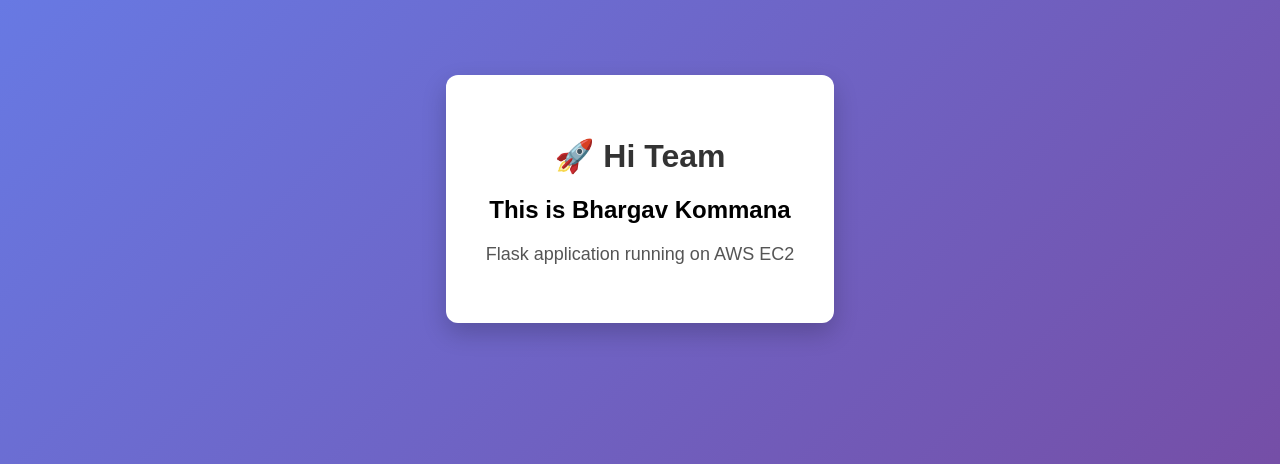
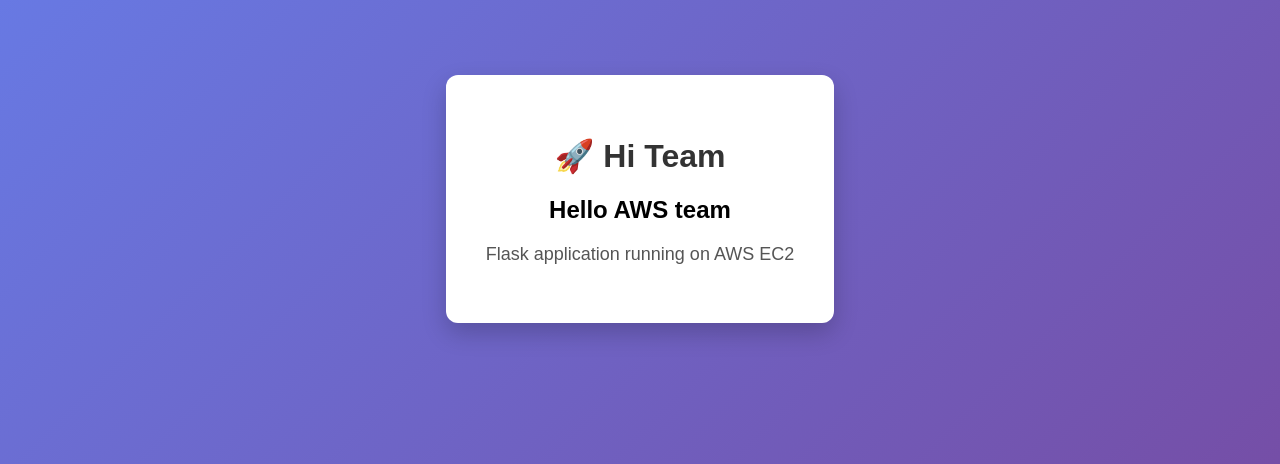
Before and after one commit to Bhargav-kommana/flask-deployment-demo-app, a Flask app: page / in a window 1280 px wide. Shown: the part 201-665 px from the top of the page. Run offline with Flask 3, Linux system fonts and the light colour scheme.

Commit message:
i changed my html code

```diff
--- a/templates/index.html
+++ b/templates/index.html
@@ -37,7 +37,7 @@
 <body>
     <div class="card">
         <h1>🚀 Hi Team</h1>
-        <h2>This is Bhargav Kommana</h2>
+        <h2>Hello AWS team</h2>
         <p>Flask application running on AWS EC2</p>
     </div>
 </body>
```
